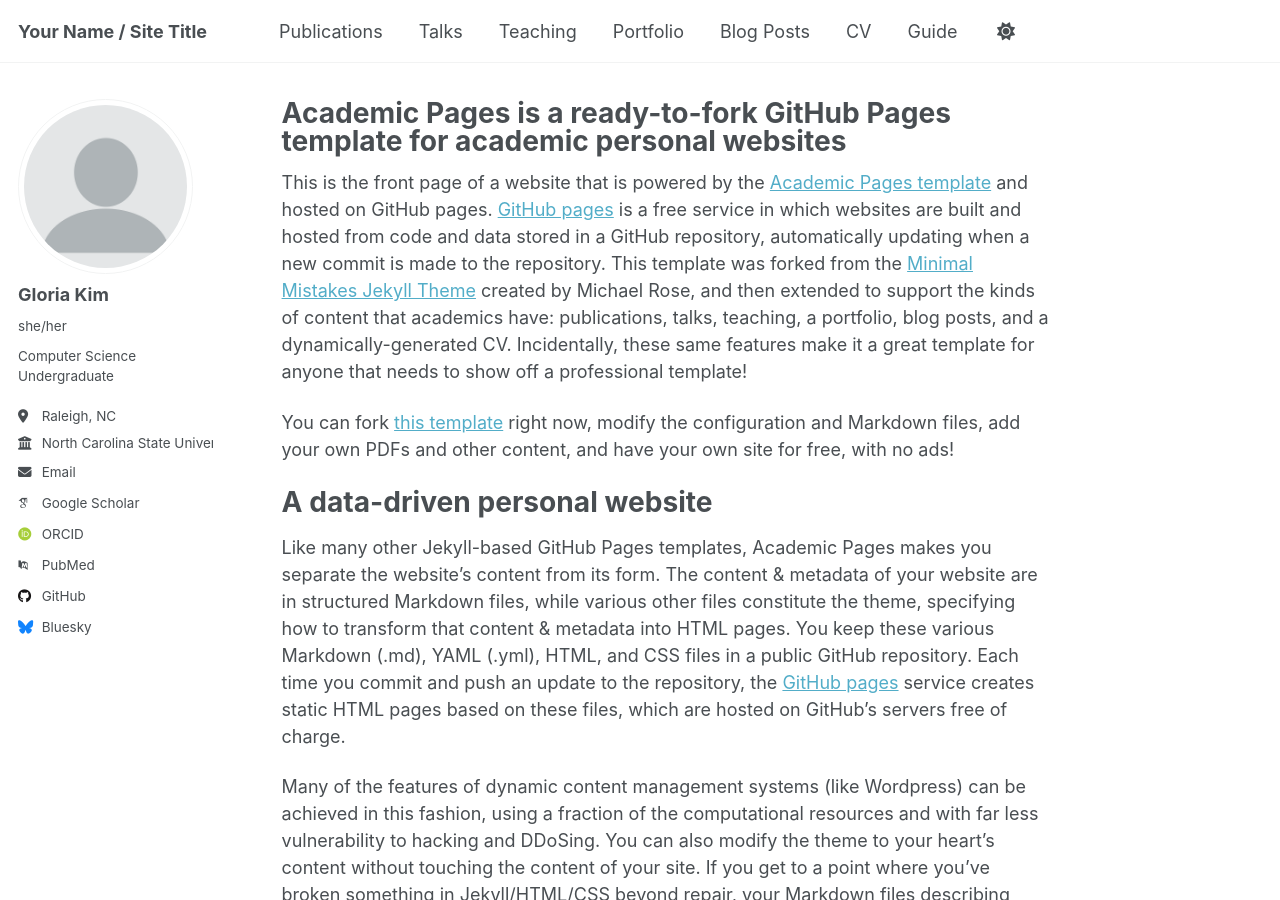
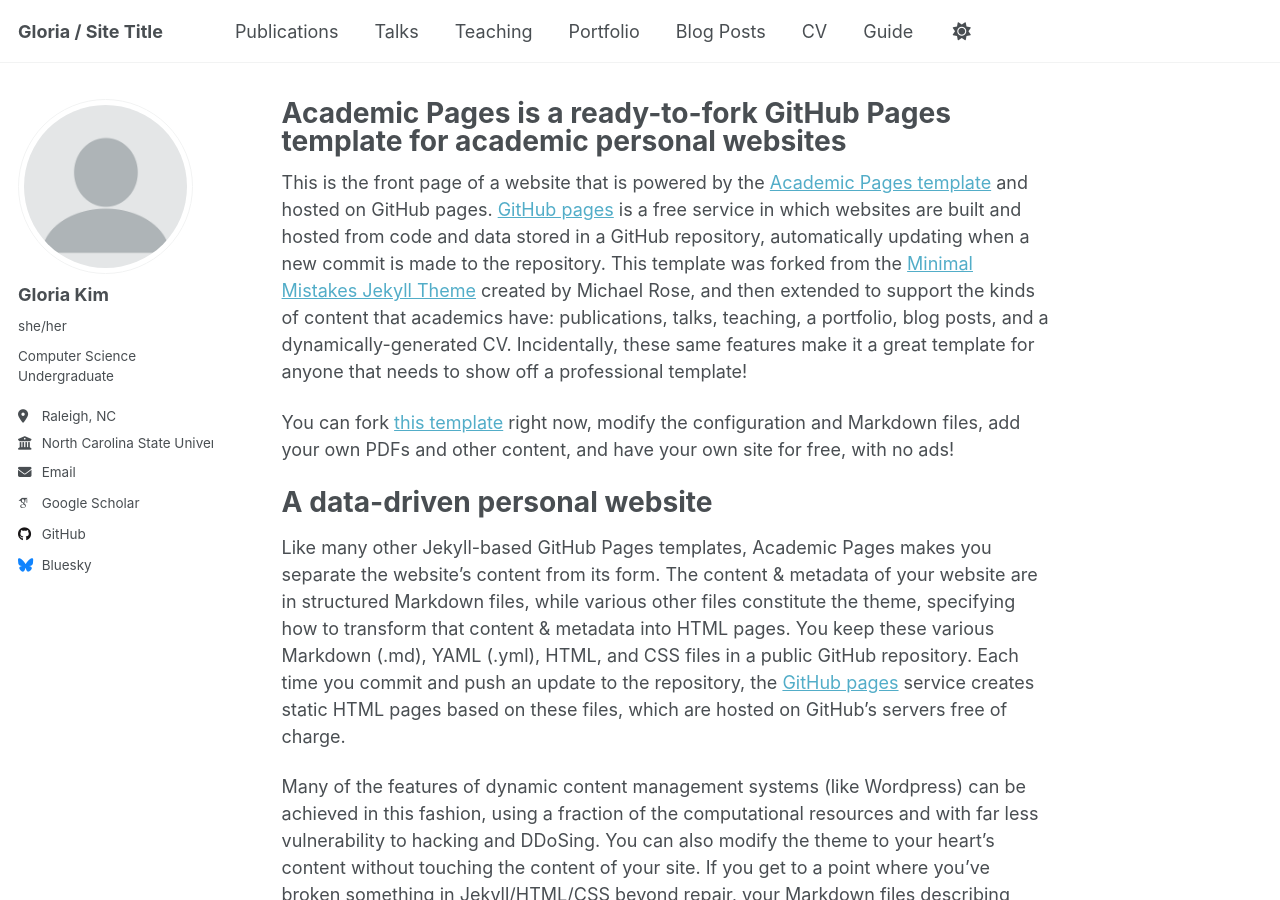
Before and after one commit to gloriak90909/gloriak90909.github.io, a Jekyll site: the page built from _pages/about.md, in a window 1280 px wide and 900 px high. Built offline with Jekyll 4.4.1, drawn with Linux system fonts in a browser that asks for light colours; some web fonts are replaced; a script that is not in the unit is left out.

Commit message:
delete some academic websites

```diff
--- a/_config.yml
+++ b/_config.yml
@@ -9,7 +9,7 @@
 # Basic Site Settings
 locale                   : "en-US"
 site_theme               : "default" # Currently available options are "default", "air"
-title                    : "Your Name / Site Title"
+title                    : "Gloria / Site Title"
 title_separator          : "-"
 name                     : &name "Gloria Kim"
 description              : &description "Your Name's academic portfolio"   # Update this with a general description of your site, this is the default if not overridden by a page
@@ -38,10 +38,8 @@ author:
   googlescholar    : "https://scholar.google.com/citations?user=PS_CX0AAAAAJ"
   inspire-hep      : # URL
   impactstory      : # URL
-  orcid            : "https://orcid.org/yourorcidurl"
   semantic         : # URL
   ssrn             : # URL
-  pubmed           : "https://www.ncbi.nlm.nih.gov/pubmed/?term=john+snow"
   researchgate     : # URL
   scopus           : # URL
   zotero           : # URL
```
